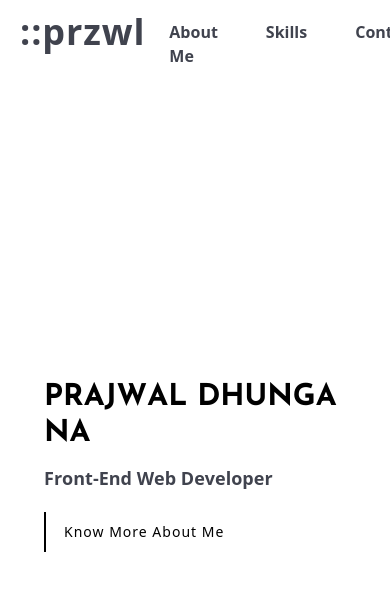
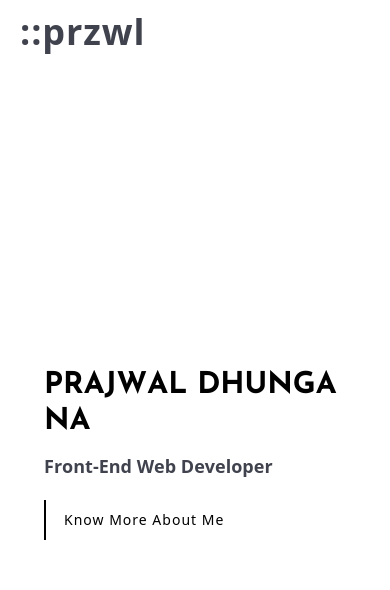
Before and after one commit to PrajwalDhungana/portfolio, a Next.js app: page / in a window 390 px wide. Shown: the top 590 px of the page. Built offline with nearby package versions, Linux system fonts and the light colour scheme.

Commit message:
chore: Fix header for mobile devices

```diff
--- a/components/Header/Header.tsx
+++ b/components/Header/Header.tsx
@@ -67,7 +67,7 @@ export default function Header({}: Props) {
             variants={navListVariants}
             initial="start"
             animate="end"
-            className="flex text-md font-semibold"
+            className="hidden md:flex text-md font-semibold"
           >
             <motion.li
               variants={navLinksVariant}
```
